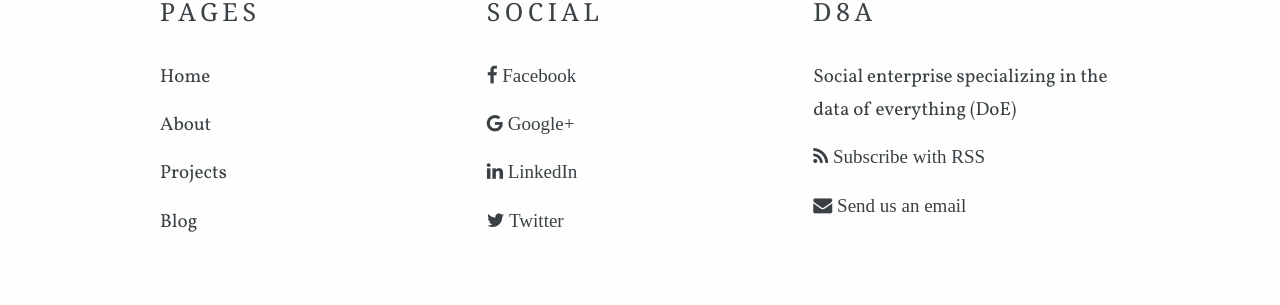
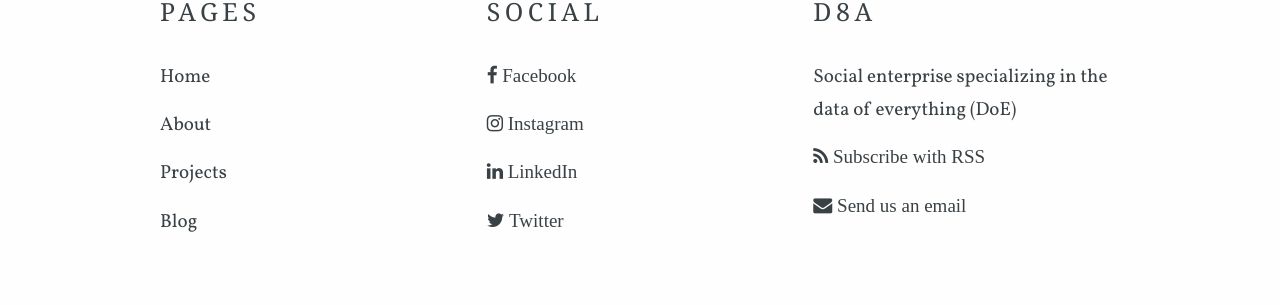
Before and after one commit to bioshack/d8a, a Jekyll site: the page built from people/about.html, in a window 1280 px wide. Shown: the part 1939-2244 px from the top of the page. Built offline with Jekyll 4.4.1, drawn with Linux system fonts in a browser that asks for light colours; some web fonts are replaced.

Commit message:
Edit social

```diff
--- a/_config.yml
+++ b/_config.yml
@@ -23,9 +23,9 @@ social:
   - name: Facebook
     link: https://www.facebook.com/bioshack
     icon: facebook
-  - name: Google+
-    link: https://plus.google.com/+BioShack
-    icon: google
+  - name: Instagram
+    link: https://www.instagram.com/bioshack
+    icon: instagram
   - name: LinkedIn
     link: https://www.linkedin.com/company/bioshack
     icon: linkedin
```
